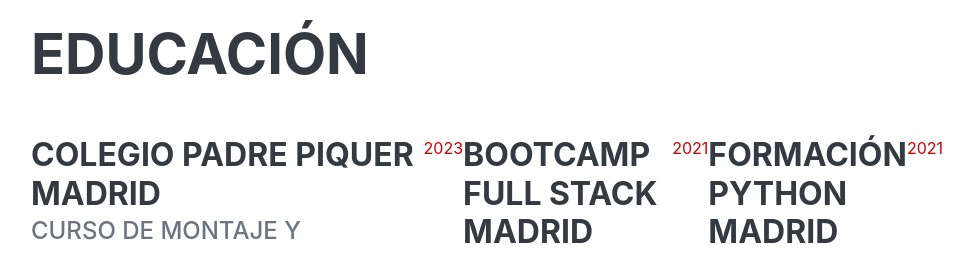
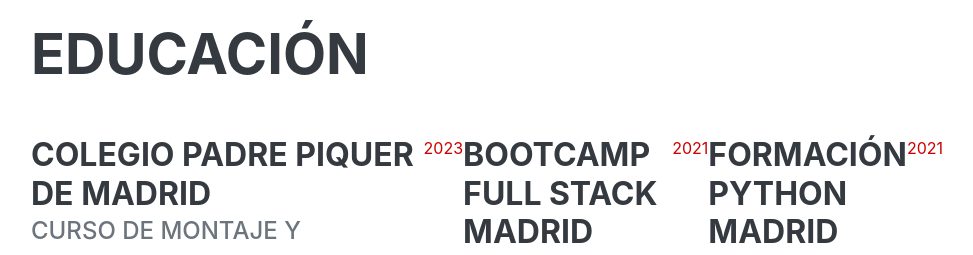
Before and after one commit to Jesusestebandiez/curriculum-online, a plain HTML site: page index.html in a window 1280 px wide. Shown: the part 860-1115 px from the top of the page, without its empty margins (289-1262 px from the left). Drawn offline with nearby package versions, Linux system fonts and the light colour scheme; a web font is replaced by a local one.

Commit message:
Add files via upload

```diff
--- a/index.html
+++ b/index.html
@@ -78,12 +78,11 @@
     <div class="resume-section-content">
         <h2 class="mb-5">Educación</h2>
         <div class="d-flex flex-column flex-md-row justify-content-between mb-5">
-        <div class="flex-grow-1">
-             <h3 class="mb-0">Colegio Padre Piquer MADRID</h3>
-             <div class="subheading mb-3">CURSO DE MONTAJE Y MANTENIMIENTO DE SISTEMAS DOMOTICOS E INMOTICOS 450H</div>
-         </div>
-         <div class="flex-shrink-0"><span class="text-primary">2023</span></div>
-
+            <div class="flex-grow-1">
+                <h3 class="mb-0">Colegio Padre Piquer DE MADRID</h3>
+                <div class="subheading mb-3">CURSO DE MONTAJE Y MANTENIMIENTO DE SISTEMAS DOMOTICOS E INMOTICOS 450H</div>
+            </div>
+            <div class="flex-shrink-0"><span class="text-primary">2023</span></div>
             <div class="flex-grow-1">
                 <h3 class="mb-0">BOOTCAMP FULL STACK MADRID</h3>
                 <div class="subheading mb-3">DESARROLLADOR FULL STACK JUNIOR</div>
```
